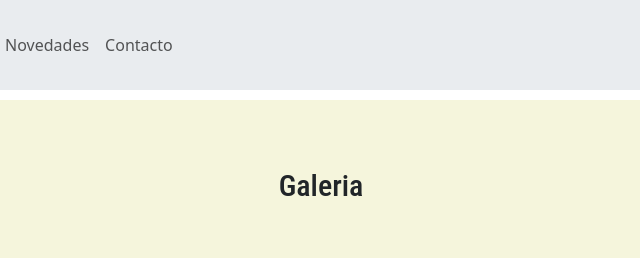
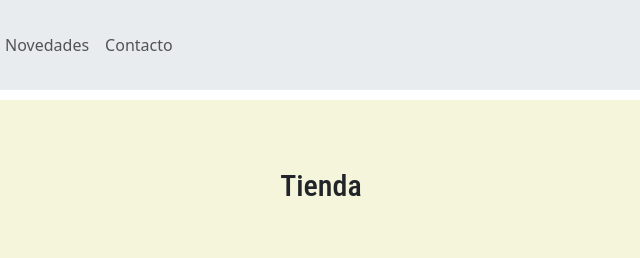
Before and after one commit to Tomas-Diaz-Kelly/segunda-entrega, a website: page pages/galeria.html in a window 1280 px wide. Shown: the top 258 px of the page, 319-959 px from the left. Drawn offline with nearby package versions, Linux system fonts and the light colour scheme.

Commit message:
cambio titulo gal - tienda

```diff
--- a/pages/galeria.html
+++ b/pages/galeria.html
@@ -59,7 +59,7 @@
 <main >
     <section class="galery">
         <div class="tit-parr">
-            <h3> Galeria</h3>
+            <h3> Tienda</h3>
         </div>
         <div class="tit-guno">
                 <h3>Categorias de productos</h3>
```
